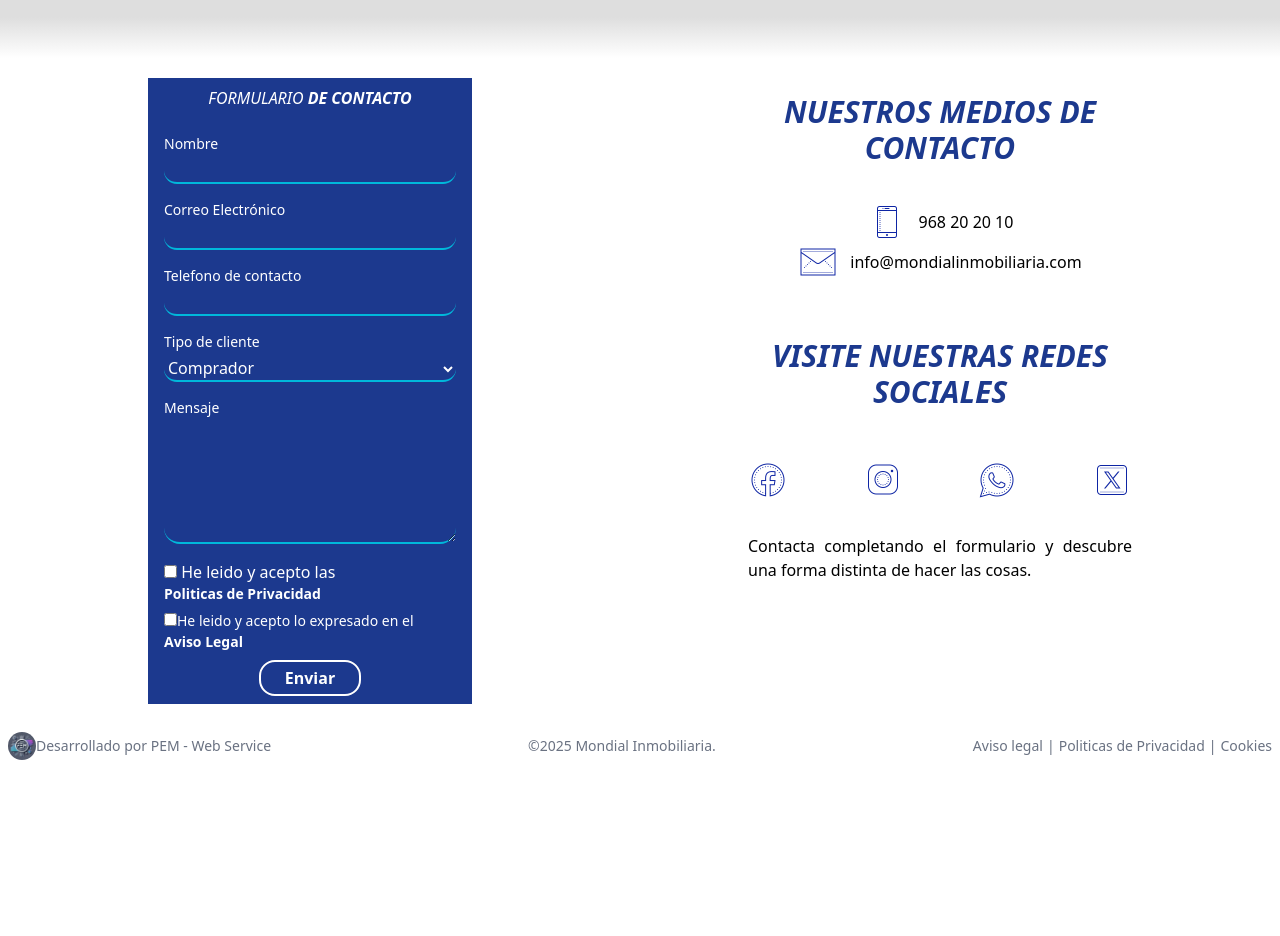
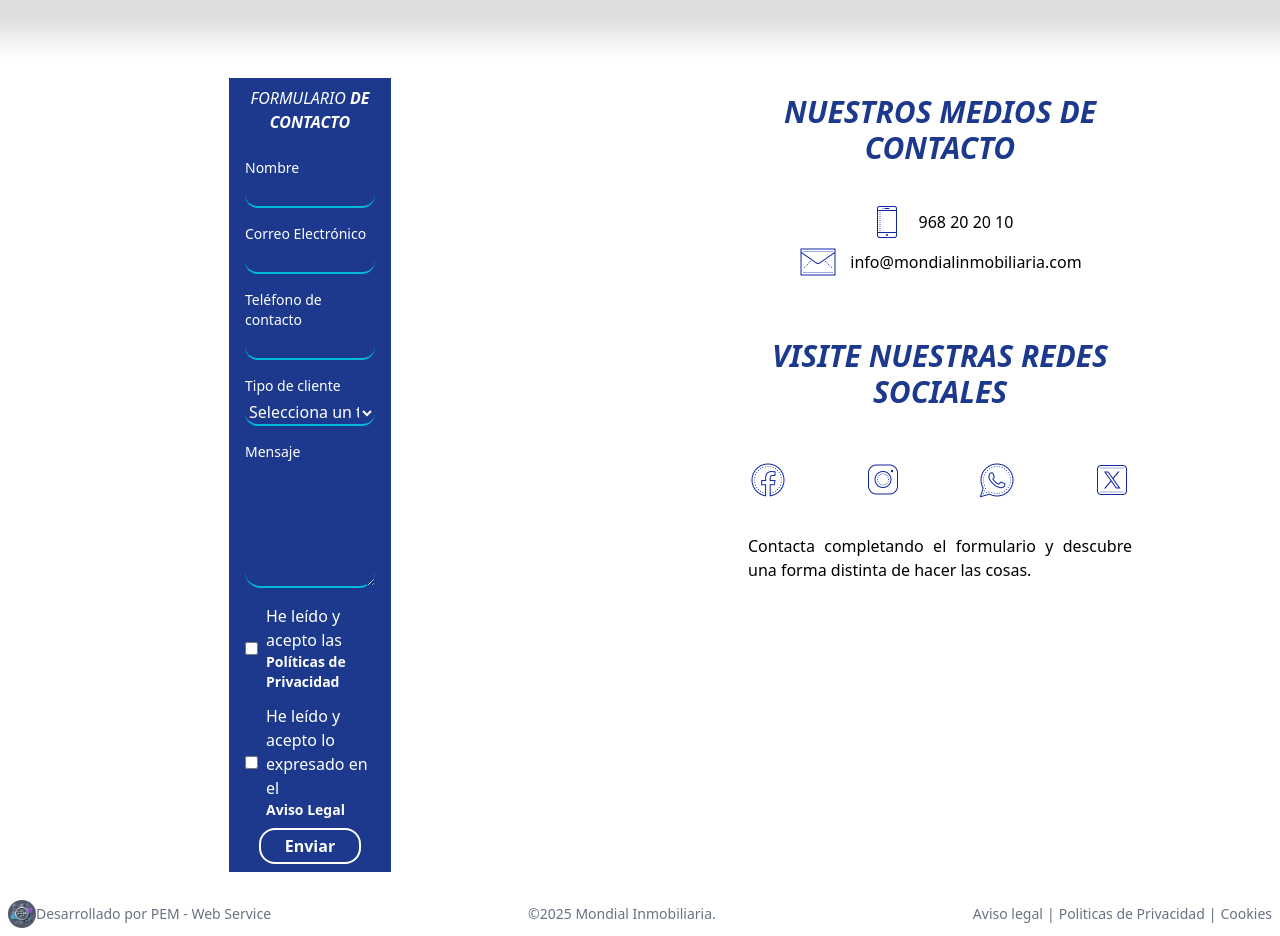
Before and after one commit to pamonge/Mondial, a React (Vite) app: page / in a window 1280 px wide. Shown: the part 2171-3107 px from the top of the page. Before the commit the page ends 2939 px from the top, so only its background shows below. Built offline with nearby package versions, Linux system fonts and the light colour scheme; a web font is replaced by a local one.

Commit message:
add: EmailJS integration

```diff
--- a/package.json
+++ b/package.json
@@ -10,6 +10,7 @@
     "preview": "vite preview"
   },
   "dependencies": {
+    "@emailjs/browser": "^4.4.1",
     "@tailwindcss/vite": "^4.1.13",
     "react": "^19.1.1",
     "react-dom": "^19.1.1",
--- a/src/components/footer/FormComponent.jsx
+++ b/src/components/footer/FormComponent.jsx
@@ -1,209 +1,209 @@
-import React from 'react'
-import { LinkComponent } from '../navigation/LinkComponent'
-import clients from '../../data/dataForm'
-import formStyles from '../../styles/formComponentStyles'
+// import React from 'react'
+// import { LinkComponent } from '../navigation/LinkComponent'
+// import clients from '../../data/dataForm'
+// import formStyles from '../../styles/formComponentStyles'
+
+// export const FormComponent = () => {
+//   return (
+//     <div className={`${formStyles.formContainer} min-md:max-w-3xl `}>
+//         <h2 className={formStyles.formTitle} >FORMULARIO <strong>DE CONTACTO</strong></h2>
+//         <form className={formStyles.form} action="">
+//             <div className={formStyles.inputContainer}>
+//                 <label className={formStyles.label} htmlFor="name">Nombre</label>
+//                 <input className={formStyles.input} type="text" name="name" id="name" autoComplete='name'/>
+//             </div>
+//             <div className={formStyles.inputContainer}>
+//                 <label className={formStyles.label} htmlFor="email">Correo Electrónico</label>
+//                 <input className={formStyles.input} type="email" name="email" id="email" autoComplete='email'/>
+//             </div>
+//             <div className={formStyles.inputContainer}>
+//                 <label className={formStyles.label} htmlFor="phone">Telefono de contacto</label>
+//                 <input className={formStyles.input} type="tel" name="phone" id="phone" autoComplete='tel'/>
+//             </div>
+//             <div className={formStyles.inputContainer}>
+//                 <label className={formStyles.label} htmlFor="subject">Tipo de cliente</label>
+//                 <select className={formStyles.input} name="subject" id="subject">
+//                     {
+//                         clients.map((client, key) => (
+//                             <option key={client.value} className={formStyles.options} value={client.value} >{client.type}</option>
+//                         ))
+//                     }
+//                 </select>
+//             </div>
+//             <div className={formStyles.inputContainer}>
+//                 <label className={formStyles.label} htmlFor="msj">Mensaje</label>
+//                 <textarea className={formStyles.input} name="msj" id="msj" cols="30" rows="5"></textarea>
+//             </div>
+//             <div className={formStyles.inputContainer}>
+//                 <div>
+//                     <input type="checkbox" name="checkpriv" id="checkpriv" /> He leido y acepto las <strong>
+//                         <LinkComponent src='/privacy' desc='Politicas de Privacidad' style='text-sm' />
+//                     </strong>
+//                 </div>
+//                 <div>
+//                     <input  type="checkbox" name="checkLegal" id="checkLegal" />
+//                     <label className={formStyles.label} htmlFor="checkLegal">He leido y acepto lo expresado en el
+//                         <strong>
+//                             <LinkComponent src='/legal' desc='Aviso Legal' style='text-sm' />
+//                         </strong>
+//                     </label>
+//                 </div>
+//             </div>
+//             <div className='flex items-center justify-center'>
+//                 <button className={formStyles.button} >Enviar</button>
+//             </div>
+
+//         </form>
+//     </div>
+//   )
+// }
+
+import React, { useRef, useState } from 'react';
+import { LinkComponent } from '../navigation/LinkComponent';
+import clients from '../../data/dataForm';
+import formStyles from '../../styles/formComponentStyles';
+import emailjs from '@emailjs/browser';
 
 export const FormComponent = () => {
+  const form = useRef();
+  const [isLoading, setIsLoading] = useState(false);
+  const [message, setMessage] = useState('');
+
+  const sendEmail = (e) => {
+    e.preventDefault();
+    setIsLoading(true);
+    setMessage('');
+
+    emailjs
+      .sendForm(
+        'service_f8tltp7',
+        'template_qno0urg',
+        form.current,
+        {
+          publicKey: 'ghbJf09ex8AypmlIf',
+        }
+      )
+      .then(
+        () => {
+          setMessage('¡Mensaje enviado con éxito!');
+          form.current.reset();
+          setIsLoading(false);
+        },
+        (error) => {
+          setMessage('Error al enviar el mensaje. Intenta nuevamente.');
+          console.log('FAILED...', error.text);
+          setIsLoading(false);
+        },
+      );
+  };
+
   return (
-    <div className={`${formStyles.formContainer} min-md:max-w-3xl `}>
-        <h2 className={formStyles.formTitle} >FORMULARIO <strong>DE CONTACTO</strong></h2>
-        <form className={formStyles.form} action="">
+    <div className={`${formStyles.formContainer} max-md:max-w-3xl`}>
+      <h2 className={formStyles.formTitle}>
+        FORMULARIO <strong>DE CONTACTO</strong>
+      </h2>
+
+      {/* Mensaje de estado */}
+      {message && (
+        <div className={`p-4 mb-4 rounded ${
+          message.includes('éxito')
+            ? 'bg-green-100 text-green-700'
+            : 'bg-red-100 text-red-700'
+        }`}>
+          {message}
+        </div>
+      )}
+
+      <form ref={form} onSubmit={sendEmail} className={formStyles.form}>
         <div className={formStyles.inputContainer}>
           <label className={formStyles.label} htmlFor="name">Nombre</label>
-                <input className={formStyles.input} type="text" name="name" id="name" autoComplete='name'/>
+          <input
+            className={formStyles.input}
+            type="text"
+            name="name"
+            id="name"
+            autoComplete='name'
+            required
+          />
         </div>
+
         <div className={formStyles.inputContainer}>
           <label className={formStyles.label} htmlFor="email">Correo Electrónico</label>
-                <input className={formStyles.input} type="email" name="email" id="email" autoComplete='email'/>
+          <input
+            className={formStyles.input}
+            type="email"
+            name="email"
+            id="email"
+            autoComplete='email'
+            required
+          />
         </div>
+
         <div className={formStyles.inputContainer}>
-                <label className={formStyles.label} htmlFor="phone">Telefono de contacto</label>
-                <input className={formStyles.input} type="tel" name="phone" id="phone" autoComplete='tel'/>
+          <label className={formStyles.label} htmlFor="phone">Teléfono de contacto</label>
+          <input
+            className={formStyles.input}
+            type="tel"
+            name="phone"
+            id="phone"
+            autoComplete='tel'
+          />
         </div>
+
         <div className={formStyles.inputContainer}>
           <label className={formStyles.label} htmlFor="subject">Tipo de cliente</label>
-                <select className={formStyles.input} name="subject" id="subject">
-                    {
-                        clients.map((client, key) => (
-                            <option key={client.value} className={formStyles.options} value={client.value} >{client.type}</option>
-                        ))
-                    }
+          <select className={formStyles.input} name="subject" id="subject" required>
+            <option value="">Selecciona un tipo</option>
+            {clients.map((client) => (
+              <option key={client.value} value={client.value}>
+                {client.type}
+              </option>
+            ))}
           </select>
         </div>
+
         <div className={formStyles.inputContainer}>
-                <label className={formStyles.label} htmlFor="msj">Mensaje</label>
-                <textarea className={formStyles.input} name="msj" id="msj" cols="30" rows="5"></textarea>
+          <label className={formStyles.label} htmlFor="message">Mensaje</label>
+          <textarea
+            className={formStyles.input}
+            name="message"
+            id="message"
+            cols="30"
+            rows="5"
+            required
+          ></textarea>
         </div>
+
         <div className={formStyles.inputContainer}>
-                <div>
-                    <input type="checkbox" name="checkpriv" id="checkpriv" /> He leido y acepto las <strong>
-                        <LinkComponent src='/privacy' desc='Politicas de Privacidad' style='text-sm' />
+          <div className="flex items-center gap-2">
+            <input type="checkbox" name="checkpriv" id="checkpriv" required />
+            <label htmlFor="checkpriv">
+              He leído y acepto las <strong>
+                <LinkComponent src='/privacy' desc='Políticas de Privacidad' style='text-sm' />
               </strong>
+            </label>
           </div>
-                <div>
-                    <input  type="checkbox" name="checkLegal" id="checkLegal" />
-                    <label className={formStyles.label} htmlFor="checkLegal">He leido y acepto lo expresado en el
-                        <strong>
+
+          <div className="flex items-center gap-2 mt-2">
+            <input type="checkbox" name="checkLegal" id="checkLegal" required />
+            <label htmlFor="checkLegal">
+              He leído y acepto lo expresado en el <strong>
                 <LinkComponent src='/legal' desc='Aviso Legal' style='text-sm' />
               </strong>
             </label>
           </div>
         </div>
+
         <div className='flex items-center justify-center'>
-                <button className={formStyles.button} >Enviar</button>
+          <button
+            type="submit"
+            className={formStyles.button}
+            disabled={isLoading}
+          >
+            {isLoading ? 'Enviando...' : 'Enviar'}
+          </button>
         </div>
-
       </form>
     </div>
-  )
-}
-
-// import React, { useRef, useState } from 'react';
-// import { LinkComponent } from '../navigation/LinkComponent';
-// import clients from '../../data/dataForm';
-// import formStyles from '../../styles/formComponentStyles';
-// //import emailjs from '@emailjs/browser';
-
-// export const FormComponent = () => {
-// //   const form = useRef();
-// //   const [isLoading, setIsLoading] = useState(false);
-// //   const [message, setMessage] = useState('');
-
-// //   const sendEmail = (e) => {
-// //     e.preventDefault();
-// //     setIsLoading(true);
-// //     setMessage('');
-
-// //     emailjs
-// //       .sendForm(
-// //         'YOUR_SERVICE_ID',
-// //         'YOUR_TEMPLATE_ID',
-// //         form.current,
-// //         {
-// //           publicKey: 'YOUR_PUBLIC_KEY',
-// //         }
-// //       )
-// //       .then(
-// //         () => {
-// //           setMessage('¡Mensaje enviado con éxito!');
-// //           form.current.reset(); // Limpiar el formulario
-// //           setIsLoading(false);
-// //         },
-// //         (error) => {
-// //           setMessage('Error al enviar el mensaje. Intenta nuevamente.');
-// //           console.log('FAILED...', error.text);
-// //           setIsLoading(false);
-// //         },
-// //       );
-// //   };
-
-//   return (
-//     <div className={`${formStyles.formContainer} max-md:max-w-3xl`}>
-//       <h2 className={formStyles.formTitle}>
-//         FORMULARIO <strong>DE CONTACTO</strong>
-//       </h2>
-
-//       {/* Mensaje de estado */}
-//       {message && (
-//         <div className={`p-4 mb-4 rounded ${
-//           message.includes('éxito')
-//             ? 'bg-green-100 text-green-700'
-//             : 'bg-red-100 text-red-700'
-//         }`}>
-//           {message}
-//         </div>
-//       )}
-
-//       <form ref={form} onSubmit={sendEmail} className={formStyles.form}>
-//         <div className={formStyles.inputContainer}>
-//           <label className={formStyles.label} htmlFor="name">Nombre</label>
-//           <input
-//             className={formStyles.input}
-//             type="text"
-//             name="name"
-//             id="name"
-//             autoComplete='name'
-//             required
-//           />
-//         </div>
-
-//         <div className={formStyles.inputContainer}>
-//           <label className={formStyles.label} htmlFor="email">Correo Electrónico</label>
-//           <input
-//             className={formStyles.input}
-//             type="email"
-//             name="email"
-//             id="email"
-//             autoComplete='email'
-//             required
-//           />
-//         </div>
-
-//         <div className={formStyles.inputContainer}>
-//           <label className={formStyles.label} htmlFor="phone">Teléfono de contacto</label>
-//           <input
-//             className={formStyles.input}
-//             type="tel"
-//             name="phone"
-//             id="phone"
-//             autoComplete='tel'
-//           />
-//         </div>
-
-//         <div className={formStyles.inputContainer}>
-//           <label className={formStyles.label} htmlFor="subject">Tipo de cliente</label>
-//           <select className={formStyles.input} name="subject" id="subject" required>
-//             <option value="">Selecciona un tipo</option>
-//             {clients.map((client) => (
-//               <option key={client.value} value={client.value}>
-//                 {client.type}
-//               </option>
-//             ))}
-//           </select>
-//         </div>
-
-//         <div className={formStyles.inputContainer}>
-//           <label className={formStyles.label} htmlFor="msj">Mensaje</label>
-//           <textarea
-//             className={formStyles.input}
-//             name="msj"
-//             id="msj"
-//             cols="30"
-//             rows="5"
-//             required
-//           ></textarea>
-//         </div>
-
-//         <div className={formStyles.inputContainer}>
-//           <div className="flex items-center gap-2">
-//             <input type="checkbox" name="checkpriv" id="checkpriv" required />
-//             <label htmlFor="checkpriv">
-//               He leído y acepto las <strong>
-//                 <LinkComponent src='/privacy' desc='Políticas de Privacidad' style='text-sm' />
-//               </strong>
-//             </label>
-//           </div>
-
-//           <div className="flex items-center gap-2 mt-2">
-//             <input type="checkbox" name="checkLegal" id="checkLegal" required />
-//             <label htmlFor="checkLegal">
-//               He leído y acepto lo expresado en el <strong>
-//                 <LinkComponent src='/legal' desc='Aviso Legal' style='text-sm' />
-//               </strong>
-//             </label>
-//           </div>
-//         </div>
-
-//         <div className='flex items-center justify-center'>
-//           <button
-//             type="submit"
-//             className={formStyles.button}
-//             disabled={isLoading}
-//           >
-//             {isLoading ? 'Enviando...' : 'Enviar'}
-//           </button>
-//         </div>
-//       </form>
-//     </div>
-//   );
-// };
+  );
+};
```
Also changed, not shown: 2 other files (tests, documents, lock files or other folders). Lines whose indentation alone changed are shown as unchanged.
